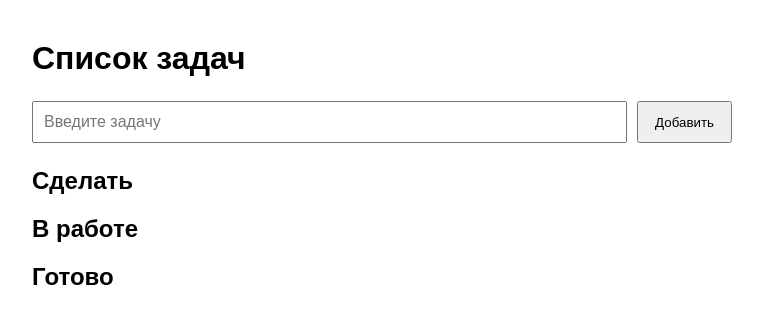
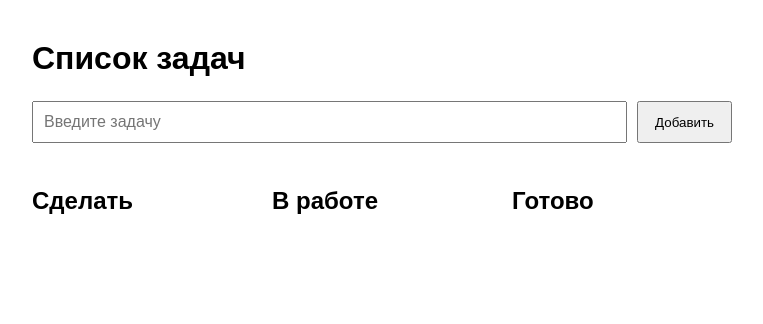
Before and after one commit to cytns/todo-flask, a Flask app: page / in a window 1280 px wide. Shown: the top 324 px of the page, without its empty margins (258-1021 px from the left). Run offline with Flask 3, Linux system fonts and the light colour scheme; data that the repository does not hold is empty.

Commit message:
Канбан стиль доски

```diff
--- a/static/style.css
+++ b/static/style.css
@@ -39,3 +39,20 @@ li {
 a {
   margin-left: 10px;
 }
+
+.board {
+  display: flex;
+  gap: 20px;
+}
+
+.column {
+  flex: 1;
+  min-width: 0;
+  overflow-wrap: anywhere;
+}
+
+@media (max-width: 600px) {
+  .board {
+    flex-direction: column;
+  }
+}
--- a/templates/index.html
+++ b/templates/index.html
@@ -2,6 +2,7 @@
 <html lang="ru">
   <head>
     <meta charset="UTF-8" />
+    <meta name="viewport" content="width=device-width, initial-scale=1" />
     <title>Todo List</title>
     <link
       rel="stylesheet"
@@ -16,6 +17,8 @@
 
       <button type="submit">Добавить</button>
     </form>
+    <div class="board">
+      <div class="column">
         <h2>Сделать</h2>
         <ul>
           {% for task in tasks %}
@@ -30,6 +33,8 @@
           {% endfor %}
         </ul>
 
+      </div>
+      <div class="column">
         <h2>В работе</h2>
         <ul>
           {% for task in tasks %}
@@ -43,6 +48,8 @@
           {% endfor %}
         </ul>
 
+      </div>
+      <div class="column">
         <h2>Готово</h2>
         <ul>
           {% for task in tasks %}
@@ -54,5 +61,7 @@
           {% endif %}
           {% endfor %}
         </ul>
+      </div>
+    </div>
   </body>
 </html>
```
Lines whose indentation alone changed are shown as unchanged.
